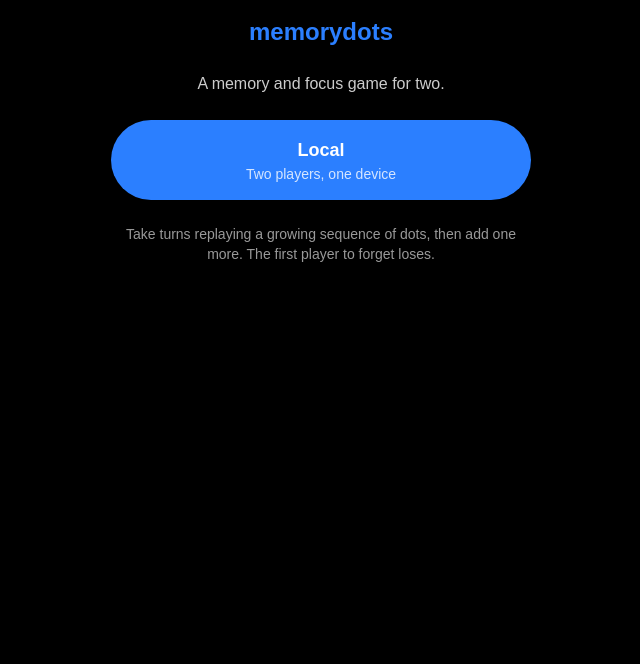
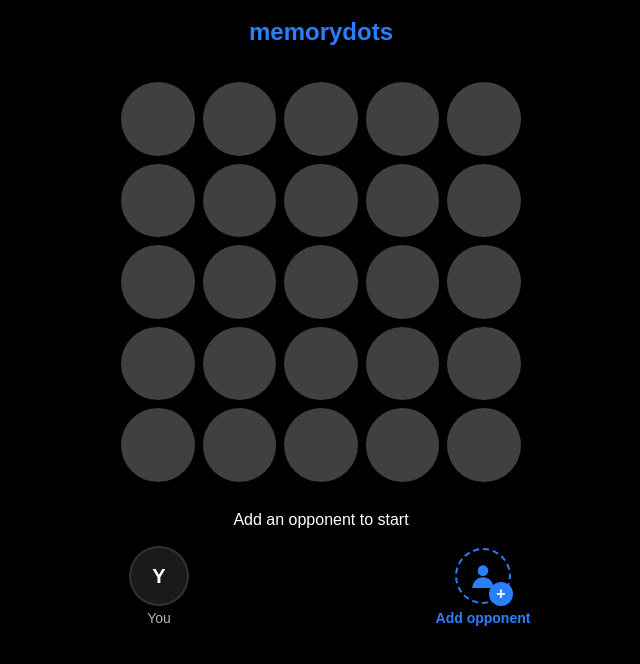
Before and after one commit to shubhsard/memorydots, a Next.js app in the folder apps/web/: page / in a window 1280 px wide. Shown: the top 664 px of the page, without its empty margins (319-959 px from the left). Built offline with nearby package versions, Linux system fonts and the light colour scheme.

Commit message:
feat(web): replace landing screen with empty board and opponent slot

```diff
--- /dev/null
+++ b/apps/web/src/components/EmptyBoard.tsx
@@ -0,0 +1,41 @@
+"use client";
+
+import { useState } from "react";
+import { getColumns, getIdleDotViews } from "../game/boardModel";
+import { BOARD_DOT_COUNT, LOCAL_PLAYERS } from "../game/config";
+import type { OpponentKind } from "../game/opponents";
+import Avatar from "./Avatar";
+import Board from "./Board";
+import OpponentDialog from "./OpponentDialog";
+import OpponentSlot from "./OpponentSlot";
+
+interface EmptyBoardProps {
+    onChoose: (kind: OpponentKind) => void;
+}
+
+// The landing screen: the same layout as a game, but the dots are untappable
+// until an opponent is added in the empty slot on the right.
+export default function EmptyBoard({ onChoose }: EmptyBoardProps) {
+    const [choosing, setChoosing] = useState(false);
+    const dots = getIdleDotViews(BOARD_DOT_COUNT);
+    const you = LOCAL_PLAYERS[0];
+
+    return (
+        <div className="space-y-4">
+            <div className="rounded-2xl border-2 border-transparent p-2">
+                <Board dots={dots} columns={getColumns(dots.length)} onTap={() => { }} />
+            </div>
+
+            <p role="status" className="text-center">
+                Add an opponent to start
+            </p>
+
+            <div className="flex justify-between">
+                <Avatar logo={you.logo} name={you.name} active={false} />
+                <OpponentSlot onClick={() => setChoosing(true)} />
+            </div>
+
+            {choosing && <OpponentDialog onChoose={onChoose} onClose={() => setChoosing(false)} />}
+        </div>
+    );
+}
--- a/apps/web/src/components/GameApp.tsx
+++ b/apps/web/src/components/GameApp.tsx
@@ -1,16 +1,15 @@
 "use client";
 
 import { useState } from "react";
-import Landing from "./Landing";
+import type { OpponentKind } from "../game/opponents";
+import EmptyBoard from "./EmptyBoard";
 import LocalGame from "./LocalGame";
 
-type Screen = "landing" | "local";
+// Single-page shell: no page loads. With no opponent it shows the empty board;
+// leaving a game goes back to it, and unmounting the game also closes its transport.
+export default function GameApp() {
+    const [opponent, setOpponent] = useState<OpponentKind | null>(null);
 
-// Single-page shell: switches between screens with no page loads.
-// Leaving a game unmounts it, which also closes its transport and stops its timers.
-export default function GameApp() {
-    const [screen, setScreen] = useState<Screen>("landing");
-
-    if (screen === "local") return <LocalGame onLeave={() => setScreen("landing")} />;
-    return <Landing onPlayLocal={() => setScreen("local")} />;
+    if (opponent === "local") return <LocalGame onLeave={() => setOpponent(null)} />;
+    return <EmptyBoard onChoose={setOpponent} />;
 }
--- a/apps/web/src/components/Landing.tsx
+++ /dev/null
@@ -1,26 +0,0 @@
-interface LandingProps {
-    onPlayLocal: () => void;
-}
-
-// Mode selection. Only Local exists so far; Bot, Remote and Random join this screen later.
-export default function Landing({ onPlayLocal }: LandingProps) {
-    return (
-        <section className="space-y-6 text-center">
-            <p className="text-white/80">A memory and focus game for two.</p>
-
-            <button
-                type="button"
-                onClick={onPlayLocal}
-                className="w-full rounded-full bg-blue-500 px-6 py-4 text-lg font-semibold text-white"
-            >
-                Local
-                <span className="block text-sm font-normal text-white/80">Two players, one device</span>
-            </button>
-
-            <p className="text-sm text-white/60">
-                Take turns replaying a growing sequence of dots, then add one more. The first player to
-                forget loses.
-            </p>
-        </section>
-    );
-}
--- /dev/null
+++ b/apps/web/src/components/OpponentDialog.tsx
@@ -0,0 +1,53 @@
+"use client";
+
+import { useEffect, useRef } from "react";
+import { OPPONENT_OPTIONS } from "../game/opponents";
+import type { OpponentKind } from "../game/opponents";
+
+interface OpponentDialogProps {
+    onChoose: (kind: OpponentKind) => void;
+    onClose: () => void;
+}
+
+// A native modal <dialog> listing the opponents: the browser handles the focus trap and Escape.
+// Render it only while it should be open.
+export default function OpponentDialog({ onChoose, onClose }: OpponentDialogProps) {
+    const ref = useRef<HTMLDialogElement>(null);
+
+    useEffect(() => {
+        const dialog = ref.current;
+        if (dialog && !dialog.open) dialog.showModal();
+    }, []);
+
+    return (
+        <dialog
+            ref={ref}
+            aria-labelledby="opponent-title"
+            onClose={onClose}
+            className="m-auto w-[min(90vw,22rem)] rounded-2xl bg-neutral-900 p-6 text-white backdrop:bg-black/60 backdrop:backdrop-blur-sm"
+        >
+            <h2 id="opponent-title" className="text-lg font-semibold">
+                Choose an opponent
+            </h2>
+            <ul className="mt-4 space-y-2">
+                {OPPONENT_OPTIONS.map((option) => (
+                    <li key={option.kind}>
+                        <button
+                            type="button"
+                            onClick={() => onChoose(option.kind)}
+                            className="w-full rounded-xl bg-white/10 px-4 py-3 text-left"
+                        >
+                            <span className="block font-semibold">{option.title}</span>
+                            <span className="block text-sm text-white/70">{option.description}</span>
+                        </button>
+                    </li>
+                ))}
+            </ul>
+            <div className="mt-4 text-right">
+                <button type="button" onClick={onClose} className="text-blue-500">
+                    Cancel
+                </button>
+            </div>
+        </dialog>
+    );
+}
--- /dev/null
+++ b/apps/web/src/components/OpponentSlot.tsx
@@ -0,0 +1,25 @@
+interface OpponentSlotProps {
+    onClick: () => void;
+}
+
+// Sits where the opponent's avatar will be: a human icon with a plus, labelled in words
+// because a bare icon is easy to miss.
+export default function OpponentSlot({ onClick }: OpponentSlotProps) {
+    return (
+        <button type="button" onClick={onClick} className="flex w-24 flex-col items-center gap-1">
+            <span className="relative flex h-14 w-14 items-center justify-center rounded-full border-2 border-dashed border-blue-500 text-blue-500">
+                <svg viewBox="0 0 24 24" className="h-8 w-8" fill="currentColor" aria-hidden="true">
+                    <circle cx="12" cy="8" r="4" />
+                    <path d="M4 21c0-4.4 3.6-8 8-8s8 3.6 8 8z" />
+                </svg>
+                <span
+                    aria-hidden="true"
+                    className="absolute -bottom-1 -right-1 flex h-6 w-6 items-center justify-center rounded-full bg-blue-500 text-base font-bold text-white"
+                >
+                    +
+                </span>
+            </span>
+            <span className="text-sm font-semibold text-blue-500">Add opponent</span>
+        </button>
+    );
+}
--- a/apps/web/src/game/boardModel.ts
+++ b/apps/web/src/game/boardModel.ts
@@ -17,6 +17,16 @@ export interface DotView {
 /** Columns for a roughly square grid: 25 dots -> 5 columns, 9 -> 3, 4 -> 2. */
 export function getColumns(dotCount: number): number {
     return Math.ceil(Math.sqrt(dotCount));
+}
+
+/** The board before an opponent is added: every dot dim and untappable. */
+export function getIdleDotViews(dotCount: number): DotView[] {
+    return Array.from({ length: dotCount }, (_, dot): DotView => ({
+        dot,
+        tone: "dim",
+        mark: "none",
+        tappable: false,
+    }));
 }
 
 /**
--- a/apps/web/src/game/config.ts
+++ b/apps/web/src/game/config.ts
@@ -10,6 +10,9 @@ export const LOCAL_CONFIG: EngineConfig = {
   countdownMs: 10_000,
 };
 
+// Number of dots on the board, also used for the empty board shown before an opponent is added.
+export const BOARD_DOT_COUNT = LOCAL_CONFIG.levels[0].dotCount;
+
 // How long a newly added dot keeps its green flash (spec: about 3 seconds).
 export const ADDED_FLASH_MS = 1_000;
 
--- /dev/null
+++ b/apps/web/src/game/opponents.ts
@@ -0,0 +1,13 @@
+// The opponents a player can add from the empty board. Only Local exists so far;
+// Bot, Remote and Random are added here as they are built, so the list never offers dead options.
+export type OpponentKind = "local";
+
+export interface OpponentOption {
+    kind: OpponentKind;
+    title: string;
+    description: string;
+}
+
+export const OPPONENT_OPTIONS: OpponentOption[] = [
+    { kind: "local", title: "Local", description: "Two players, one device" },
+];
```
Also changed, not shown: 1 other file (tests, documents, lock files or other folders).
